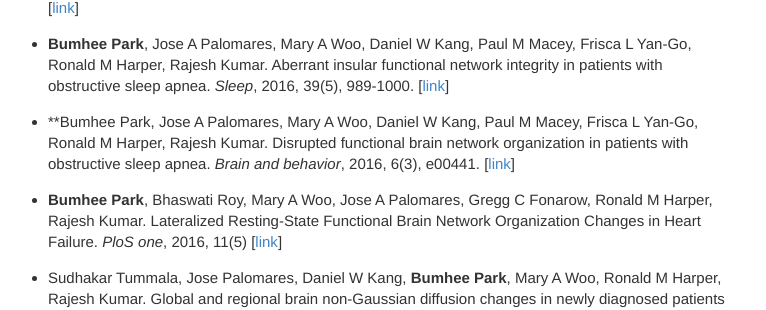
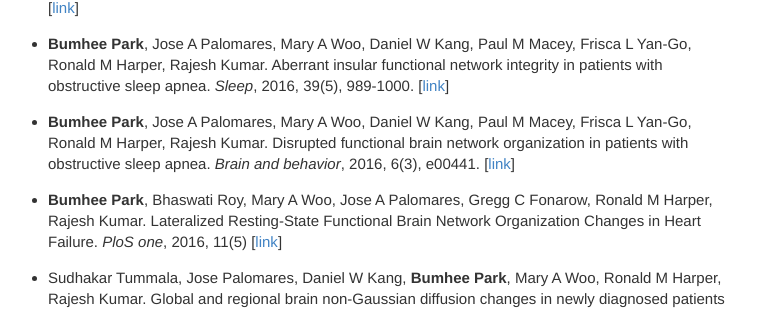
Before and after one commit to neurostat-lab/neurostat-lab.github.io, a Jekyll site: the page built from publication.md, in a window 1280 px wide and 900 px high, scrolled down 3282 px. Shown: the part 147-457 px from the top of the window, without its empty margins (262-1028 px from the left). Built offline with Jekyll 4.4.1, drawn with Linux system fonts in a browser that asks for light colours.

```diff
--- a/publication.md
+++ b/publication.md
@@ -82,7 +82,7 @@ is_contact: true
 
 * **Bumhee Park**, Jose A Palomares, Mary A Woo, Daniel W Kang, Paul M Macey, Frisca L Yan-Go, Ronald M Harper, Rajesh Kumar. Aberrant insular functional network integrity in patients with obstructive sleep apnea. _Sleep_, 2016, 39(5), 989-1000. \[[link](https://academic.oup.com/sleep/article/39/5/989/2454068)\]
 
-* **Bumhee Park, Jose A Palomares, Mary A Woo, Daniel W Kang, Paul M Macey, Frisca L Yan‐Go, Ronald M Harper, Rajesh Kumar. Disrupted functional brain network organization in patients with obstructive sleep apnea. _Brain and behavior_, 2016, 6(3), e00441. \[[link](https://onlinelibrary.wiley.com/doi/full/10.1002/brb3.441)\]
+* **Bumhee Park**, Jose A Palomares, Mary A Woo, Daniel W Kang, Paul M Macey, Frisca L Yan‐Go, Ronald M Harper, Rajesh Kumar. Disrupted functional brain network organization in patients with obstructive sleep apnea. _Brain and behavior_, 2016, 6(3), e00441. \[[link](https://onlinelibrary.wiley.com/doi/full/10.1002/brb3.441)\]
 
 * **Bumhee Park**, Bhaswati Roy, Mary A Woo, Jose A Palomares, Gregg C Fonarow, Ronald M Harper, Rajesh Kumar. Lateralized Resting-State Functional Brain Network Organization Changes in Heart Failure. _PloS one_, 2016, 11(5) \[[link](https://www.ncbi.nlm.nih.gov/pmc/articles/PMC4874547/)\]
 
```
